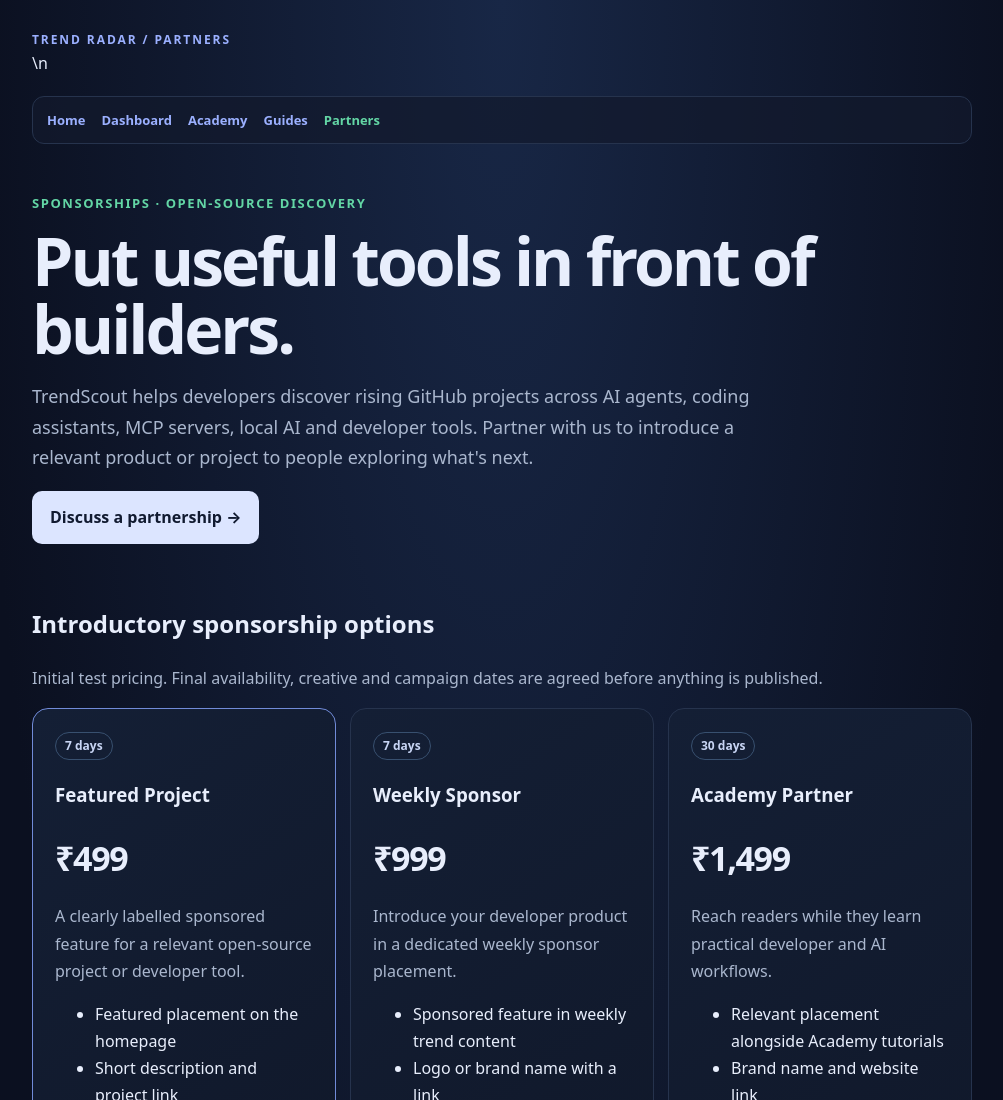
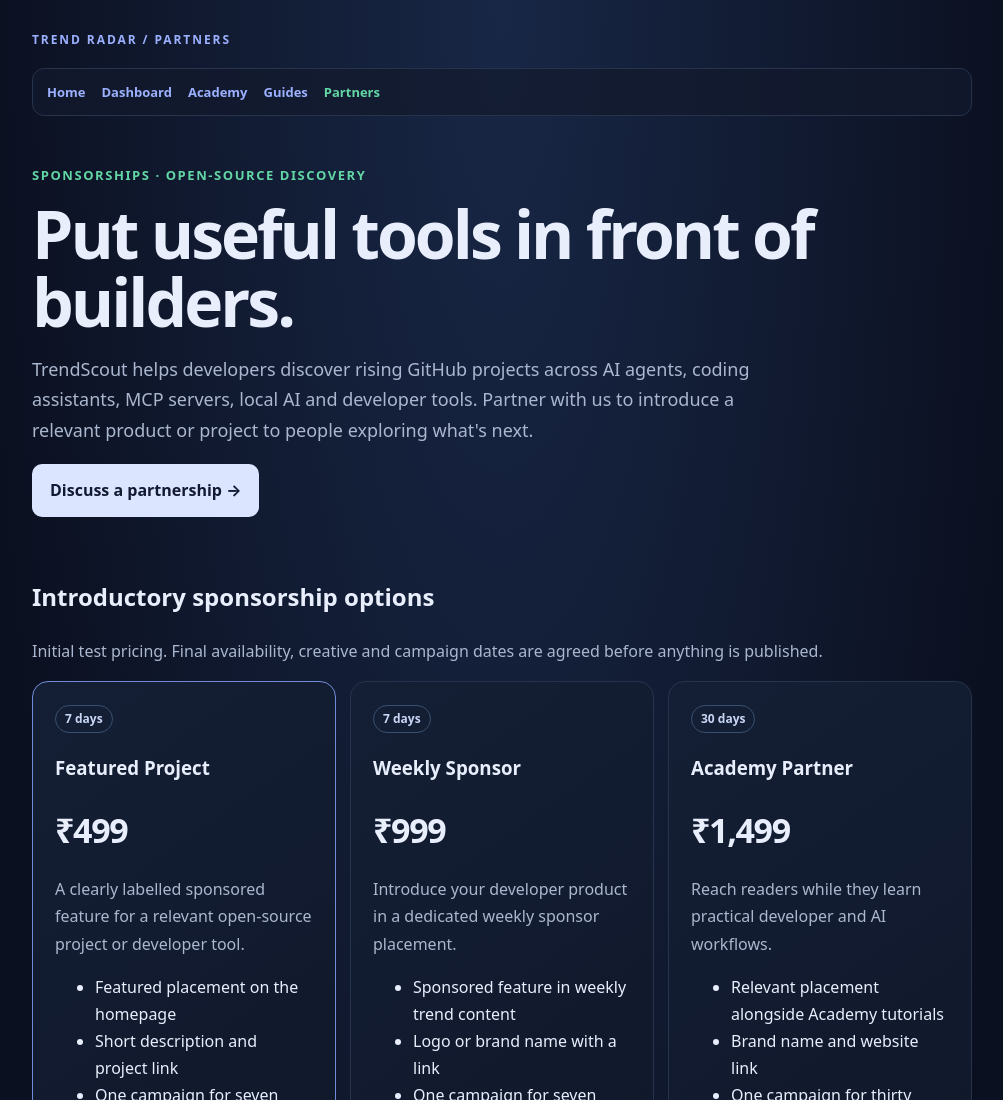
Before and after one commit to Coolrj-1/TrendScout, a plain HTML site: page content/pages/partners.html in a window 1280 px wide. Shown: the top 1100 px of the page, without its empty margins (138-1141 px from the left). Drawn offline with Linux system fonts and the light colour scheme.

Commit message:
Polish navigation markup

```diff
--- a/content/pages/partners.html
+++ b/content/pages/partners.html
@@ -16,7 +16,8 @@ main{max-width:980px;margin:auto;padding:30px 20px 70px}a{color:var(--accent)}.b
 @media(max-width:760px){main{padding:24px 15px 50px}.grid{grid-template-columns:1fr}.hero{padding-top:36px}.hero p{font-size:16px}}
 </style></head>
 <body><main>
-<div class="brand">TREND RADAR / PARTNERS</div>\n<nav class="site-nav" aria-label="Main navigation"><a href="/">Home</a><a href="/dashboard/">Dashboard</a><a href="/academy/">Academy</a><a href="/guides/using-trendscout/">Guides</a><a href="/partners/" aria-current="page">Partners</a></nav>
+<div class="brand">TREND RADAR / PARTNERS</div>
+<nav class="site-nav" aria-label="Main navigation"><a href="/">Home</a><a href="/dashboard/">Dashboard</a><a href="/academy/">Academy</a><a href="/guides/using-trendscout/">Guides</a><a href="/partners/" aria-current="page">Partners</a></nav>
 <header class="hero"><div class="eyebrow">Sponsorships · Open-source discovery</div>
 <h1>Put useful tools in front of builders.</h1>
 <p>TrendScout helps developers discover rising GitHub projects across AI agents, coding assistants, MCP servers, local AI and developer tools. Partner with us to introduce a relevant product or project to people exploring what's next.</p>
```
